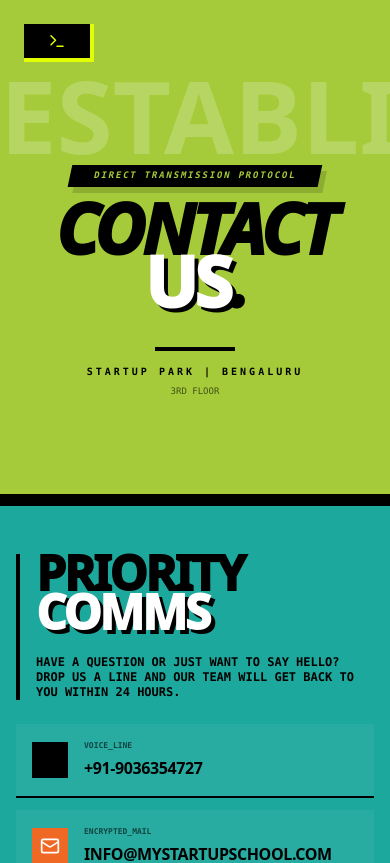
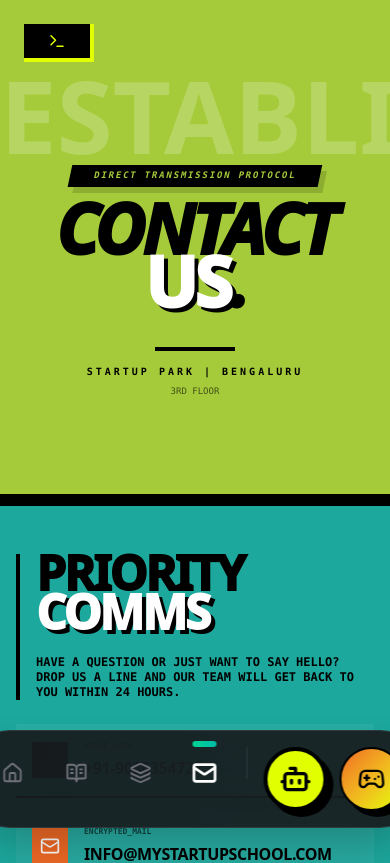
Before and after one commit to brainoncolours-bit/startup_school, a React (Vite) app: page /contact in a window 390 px wide. Shown: the top 863 px of the page. Built offline with nearby package versions, Linux system fonts and the light colour scheme.

Commit message:
mobile navbar

```diff
--- a/src/components/Navbar.jsx
+++ b/src/components/Navbar.jsx
@@ -1,15 +1,15 @@
 import React, { useState } from 'react';
 import { Link, useLocation } from 'react-router-dom';
 import { motion, AnimatePresence } from 'framer-motion';
-import { Home, User, Layers, Mail, Sparkles, BookOpenText  } from 'lucide-react';
+import { Home, User, Layers, Mail, Sparkles, BookOpenText, Menu, X } from 'lucide-react';
 
-import Chatbot from './Chatbot'
+import Chatbot from './Chatbot';
 import SnakeGame from './SnakeGame';
+
 const navItems = [
   { name: 'Home', path: '/', icon: Home, color: 'from-fuchsia-500 to-purple-600', shadow: 'shadow-fuchsia-500/40' },
-
   { name: 'About', path: '/about', icon: BookOpenText, color: 'from-orange-400 to-red-500', shadow: 'shadow-orange-500/40' },
-    { name: 'Gallery', path: '/blog', icon: Layers, color: 'from-cyan-400 to-blue-500', shadow: 'shadow-cyan-500/40' },
+  { name: 'Gallery', path: '/gallery', icon: Layers, color: 'from-cyan-400 to-blue-500', shadow: 'shadow-cyan-500/40' },
   { name: 'Contact', path: '/contact', icon: Mail, color: 'from-emerald-400 to-teal-500', shadow: 'shadow-emerald-500/40' },
 ];
 
@@ -23,12 +23,13 @@ const VibrantAdaptiveNav = ({ isLightBg = true }) => {
   const inactiveIcon = isLightBg ? 'text-zinc-500' : 'text-white/40';
 
   return (
+    <>
+      {/* Desktop Navigation - Hidden on mobile */}
       <nav className="fixed right-8 top-1/2 -translate-y-1/2 z-[100] hidden lg:block">
         <motion.div
           animate={{ backgroundColor: isLightBg ? 'rgba(24, 24, 27, 0.9)' : 'rgba(255, 255, 255, 0.1)' }}
           className={`relative flex flex-col gap-3 p-4 rounded-[2.5rem] backdrop-blur-3xl border ${borderColor} shadow-2xl transition-colors duration-500`}
         >
-
           {/* Animated Background Blob */}
           <AnimatePresence>
             {hovered !== null && (
@@ -98,14 +99,54 @@ const VibrantAdaptiveNav = ({ isLightBg = true }) => {
 
           <div className={`h-[1px] w-8 mx-auto my-1 rounded-full ${isLightBg ? 'bg-white/10' : 'bg-white/20'}`} />
 
+          <Chatbot />
+          <SnakeGame />
+        </motion.div>
+      </nav>
 
+      {/* Mobile Bottom Navigation - Same design as desktop but at bottom */}
+      <nav className="fixed bottom-4 left-1/2 transform -translate-x-1/2 z-[99] lg:hidden">
+        <motion.div
+          animate={{ backgroundColor: isLightBg ? 'rgba(24, 24, 27, 0.9)' : 'rgba(255, 255, 255, 0.1)' }}
+          className={`relative flex flex-row gap-3 p-4 rounded-[2.5rem] backdrop-blur-3xl border ${borderColor} shadow-2xl transition-colors duration-500`}
+        >
+          {navItems.map((item, idx) => {
+            const isActive = location.pathname === item.path;
+            const Icon = item.icon;
+
+            return (
+              <Link
+                key={item.name}
+                to={item.path}
+                className="relative z-10 w-13 h-13 flex items-center justify-center"
+              >
+                <motion.div
+                  animate={{
+                    scale: isActive ? 1.15 : 1,
+                    color: isActive ? "#ffffff" : (isLightBg ? "#71717a" : "#ffffff66")
+                  }}
+                >
+                  <Icon size={22} strokeWidth={isActive ? 2.5 : 2} />
+                </motion.div>
+
+                {/* Active Indicator */}
+                {isActive && (
+                  <motion.div
+                    layoutId="active-indicator"
+                    className={`absolute -top-1.5 w-6 h-1.5 rounded-full bg-gradient-to-r ${item.color}`}
+                  />
+                )}
+              </Link>
+            );
+          })}
+
+          <div className={`w-[1px] h-8 mx-1 rounded-full ${isLightBg ? 'bg-white/10' : 'bg-white/20'}`} />
 
           <Chatbot />
-
           <SnakeGame />
-
         </motion.div>
       </nav>
+    </>
   );
 };
 
```
Lines whose indentation alone changed are shown as unchanged.
